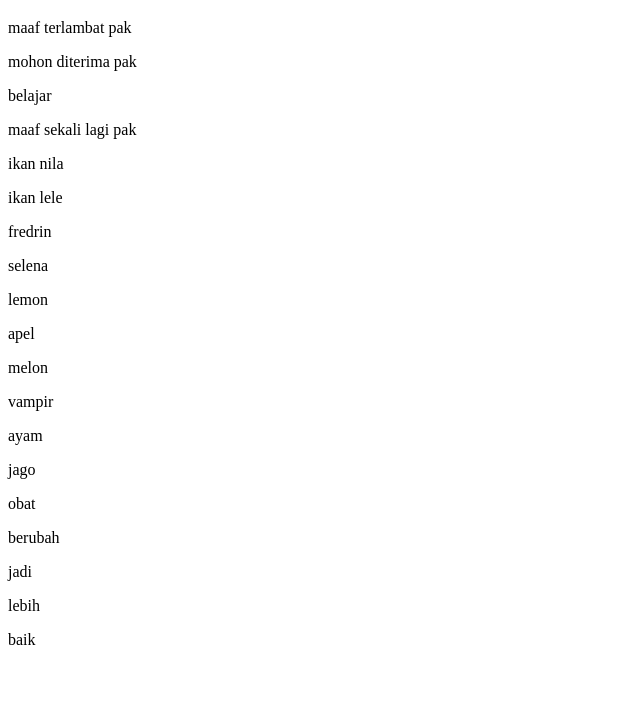
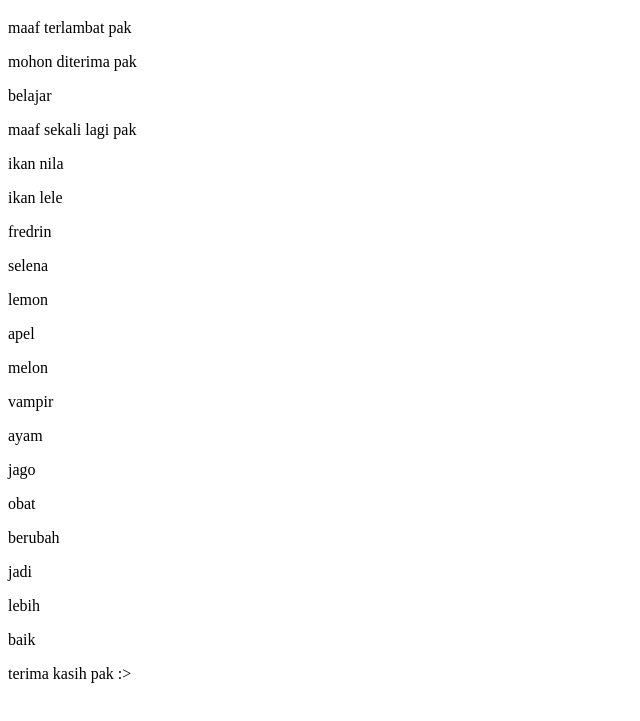
Before and after one commit to LeonYP99/praktek-06-github1, a plain HTML site: page index.html in a window 1280 px wide. Shown: the part 61-782 px from the top of the page, without its empty margins (0-640 px from the left). Drawn offline with Linux system fonts and the light colour scheme.

Commit message:
terima kasih pak

```diff
--- a/index.html
+++ b/index.html
@@ -26,5 +26,6 @@
     <p>jadi</p>
     <p>lebih</p>
     <p>baik</p>
+    <p>terima kasih pak :></p>
 </body>
 </html>
```
